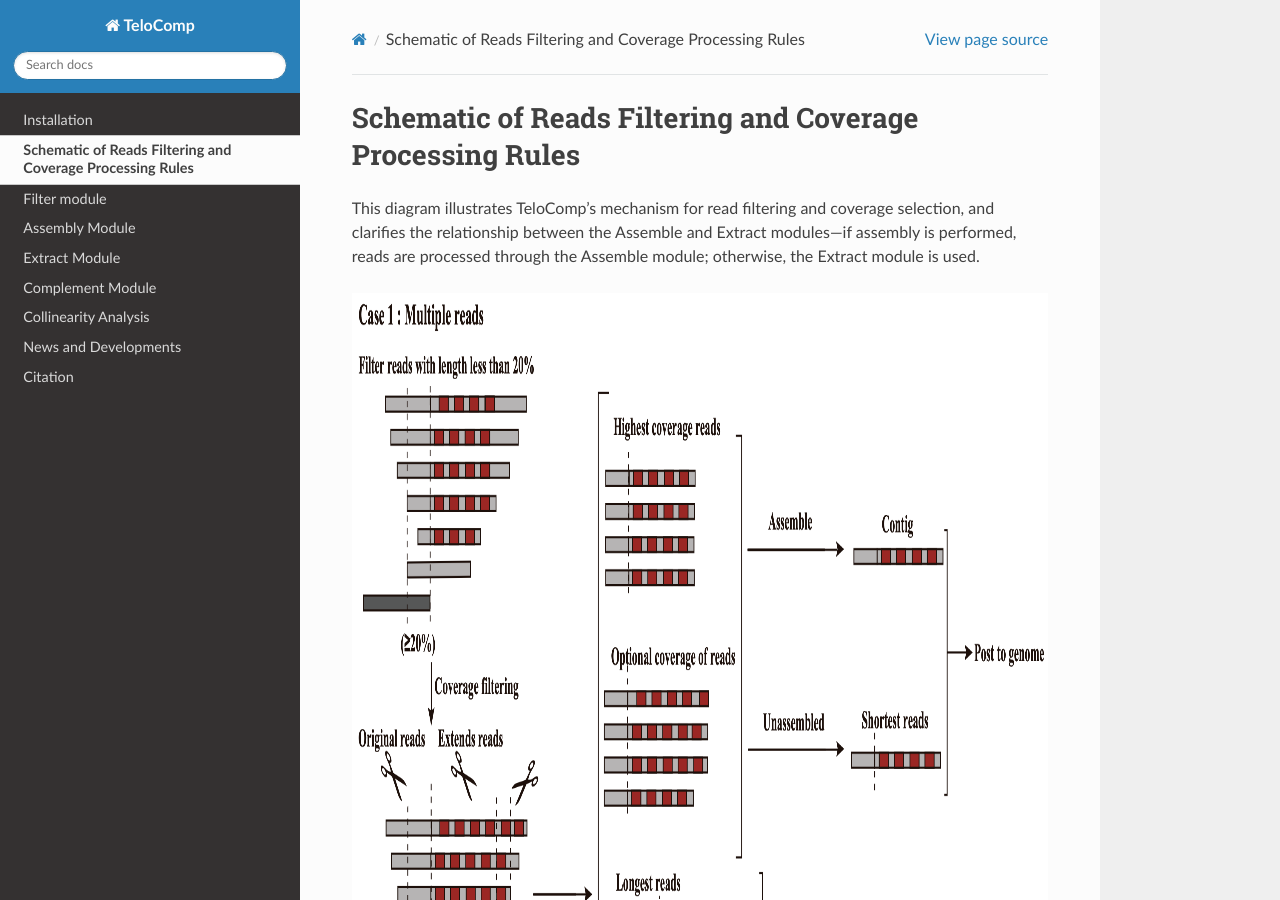
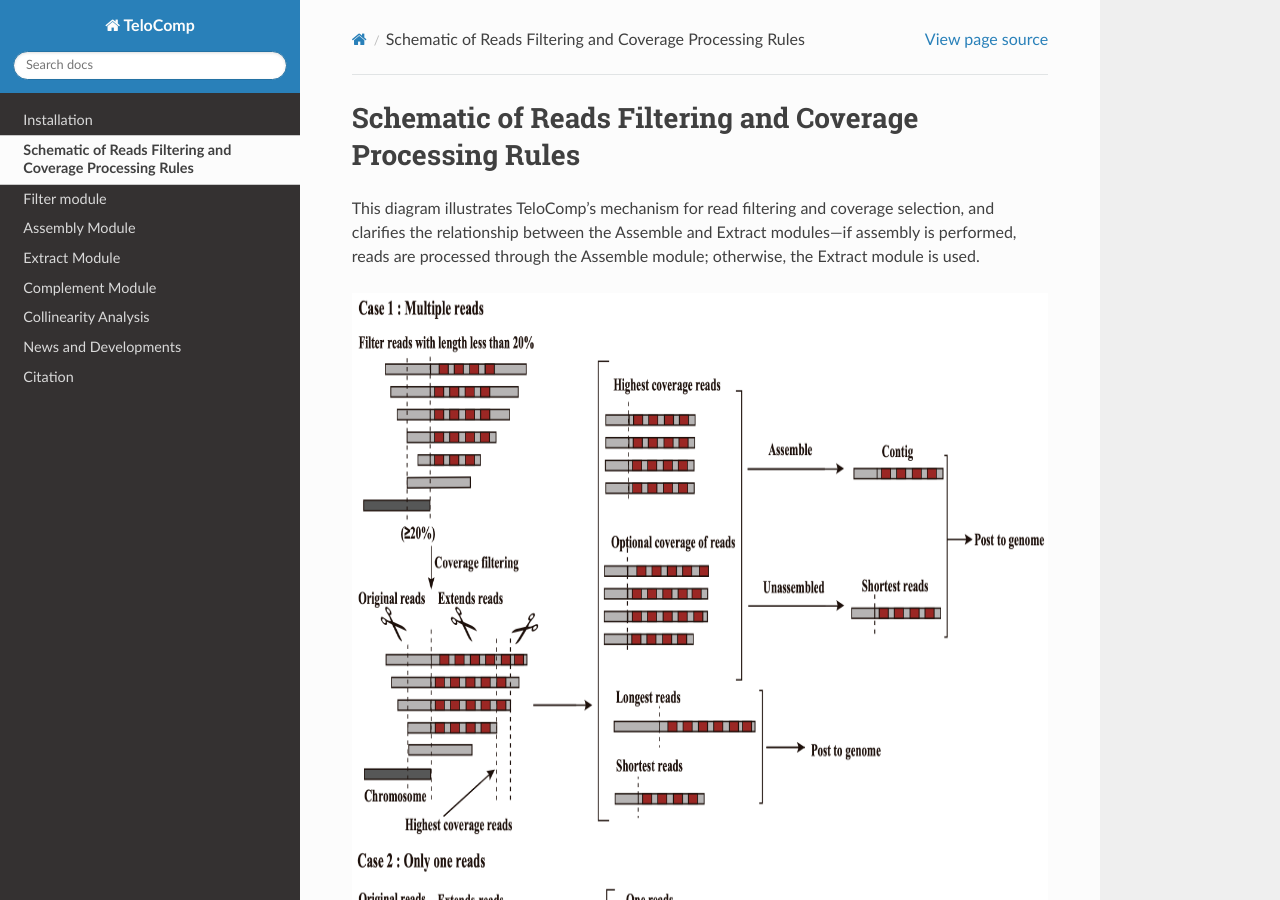
Before and after one commit to lxie-0709/TeloComp, a Sphinx documentation site: the page built from docs/content/Schematic_diagram.rst, in a window 1280 px wide and 900 px high. Built offline with Sphinx 7.4.7 and the Read the Docs theme 3.1.0, drawn with Linux system fonts in a browser that asks for light colours.

Commit message:
Update Schematic_diagram.rst

```diff
--- a/docs/content/Schematic_diagram.rst
+++ b/docs/content/Schematic_diagram.rst
@@ -4,7 +4,7 @@ Schematic of Reads Filtering and Coverage Processing Rules
 This diagram illustrates TeloComp’s mechanism for read filtering and coverage selection, and clarifies the relationship between the Assemble and Extract modules—if assembly is performed, reads are processed through the Assemble module; otherwise, the Extract module is used.
 
 .. figure:: ../images/Schematic.png
-    :scale: 70 %
+    :scale: 48 %
     :align: center
 
     Schematic diagram illustrating read sorting and coverage selection in TeloComp.
```
